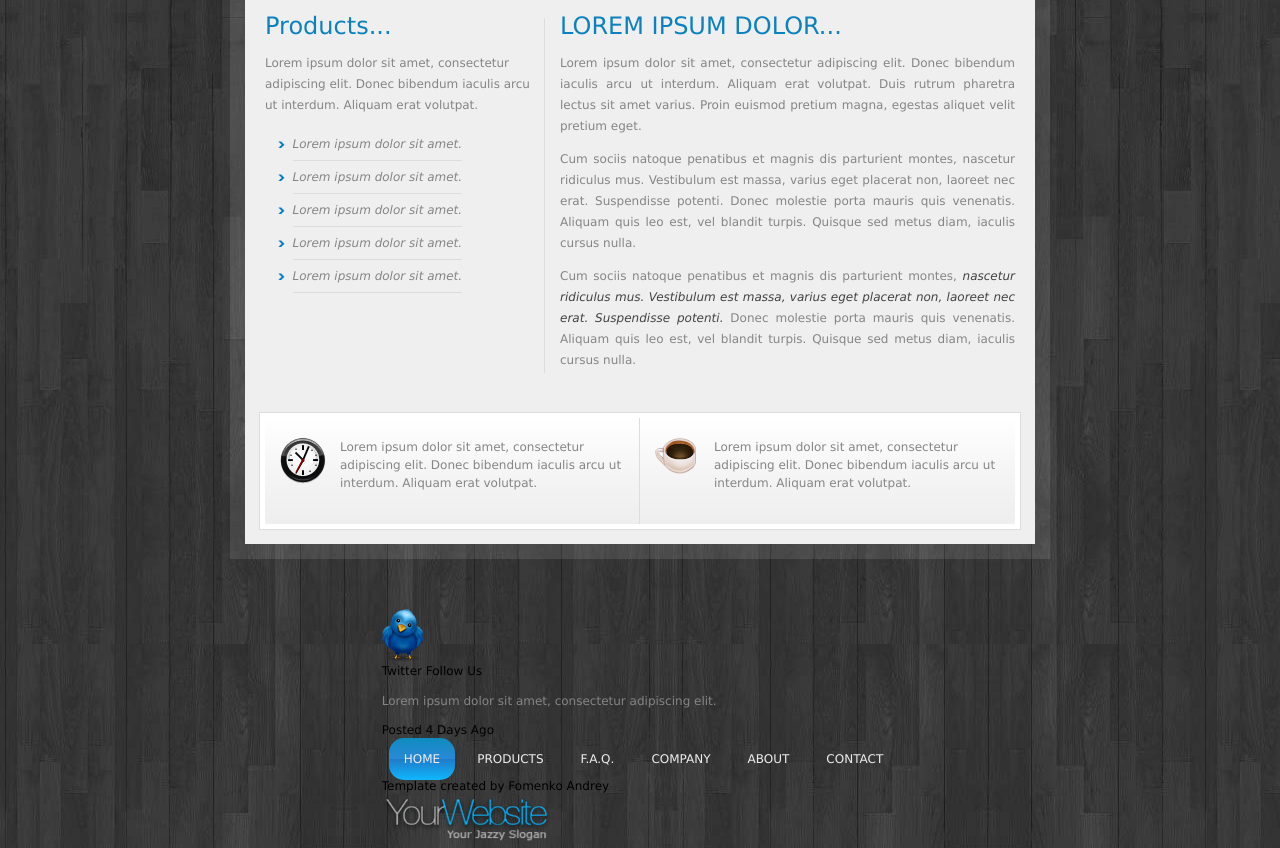
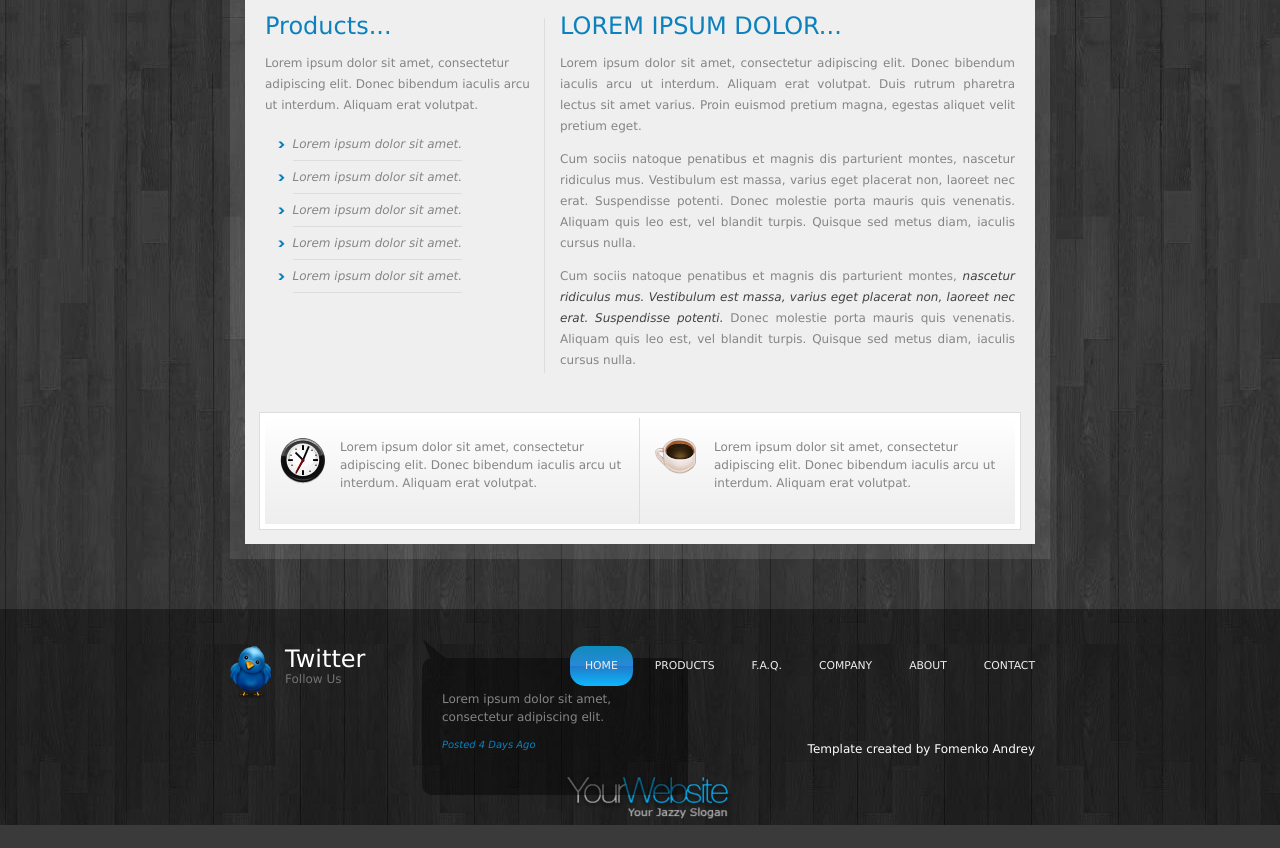
Before and after one commit to SeniorCrashTest/simple-template-init-project, a website: page index.html in a window 1280 px wide. Shown: the part 473-1321 px from the top of the page. After the commit the page ends 1298 px from the top, so only its background shows below. Drawn offline with Linux system fonts and the light colour scheme.

Commit message:
Работа с футером

```diff
--- a/assets/scss/_footer.scss
+++ b/assets/scss/_footer.scss
@@ -0,0 +1,127 @@
+.footer {
+	display: flex;
+	width: 100%;
+
+	background-color: rgba(0, 0, 0, 0.4);
+
+	justify-content: center;
+
+	&-left {
+		@media (max-width: $large) and (min-width: $small + 1) {
+			flex: 0 0 60%;
+		}
+
+		@media (max-width: $small) {
+			flex: 1 0 100%;
+		}
+	}
+
+	&-rihgt {
+		@media (max-width: $large) and (min-width: $small + 1) {
+			flex: 0 0 40%;
+		}
+
+		@media (max-width: $small) {
+			flex: 1 0 100%;
+		}
+	}
+
+	.wrapper {
+		display: flex;
+		margin-top: 37px;
+
+		@media (max-width: $small) {
+			flex-wrap: wrap;
+		}
+	}
+
+	.menu {
+		@media (max-width: $xsmall) {
+			justify-content: center;
+		}
+
+		&__btn {
+			display: none;
+		}
+
+		&__list {
+			@media (max-width: $large) {
+				top: initial;
+				bottom: 100%;
+			}
+
+			&-item {
+				font-size: 0.9rem;
+			}
+		}
+	}
+}
+
+.twitter {
+	display: flex;
+	flex: wrap;
+
+	&__image {
+		flex: 0 0 55px;
+	}
+
+	&__description {
+		flex: 1 0 100px;
+
+		&-title {
+			display: block;
+
+			color: #ffffff;
+			font-size: 2rem;
+		}
+
+		&-slogan {
+			color: #727272;
+		}
+	}
+
+	&__post {
+		position: relative;
+		flex: 1 0 calc(100% - 67px);
+
+		padding: 20px;
+		border-radius: 10px;
+		background: rgba(0, 0, 0, 0.4);
+
+		@media (min-width: $xsmall + 1) {
+			margin: 12px 30px 30px 37px;
+		}
+
+		@media (max-width: $xsmall) {
+			margin: 12px 0 30px 37px;
+		}
+
+		&::before {
+			position: absolute;
+			top: -19px;
+			left: 0;
+			content: url(../img/twitter-speech-bubble.png);
+		}
+	}
+
+	&__post-text {
+		color: $base-color;
+		line-height: 18px;
+	}
+
+	&__post-date {
+		color: $accent-color;
+
+		font-size: 0.83rem;
+		font-style: italic;
+	}
+}
+
+.copyright {
+	color: #ffffff;
+
+	@media (min-width: $large + 1) {
+		margin: 57px $gutter $gutter $gutter;
+		text-align: right;
+	}
+}
```
Also changed, not shown: assets/css/style.css.
